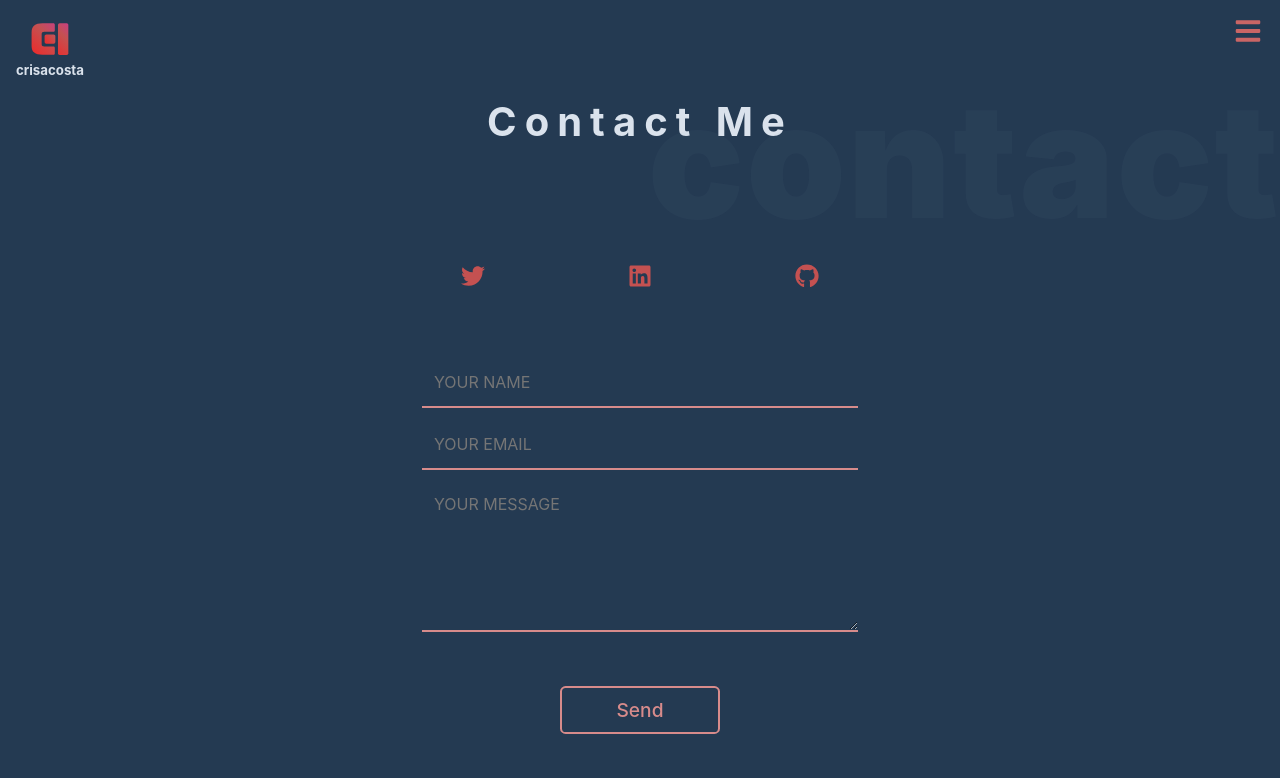
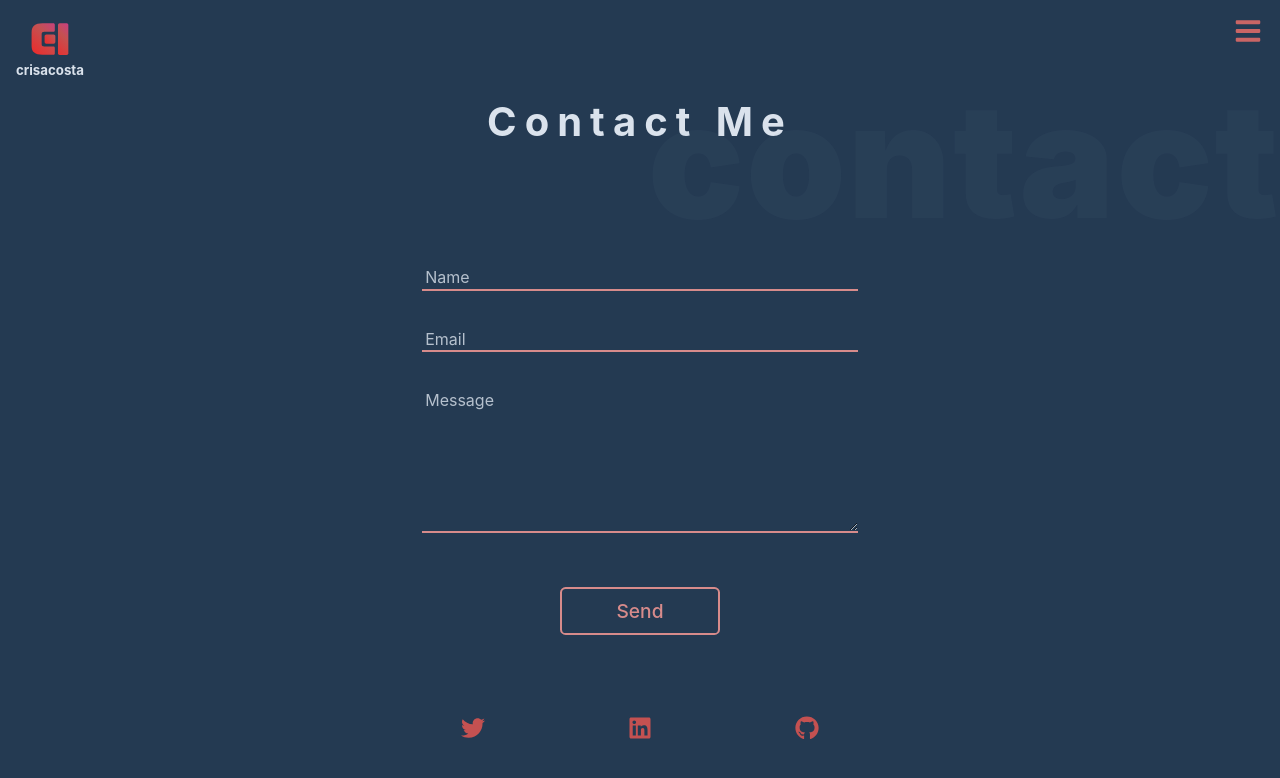
Before and after one commit to eatcodesforlife/my-react-portfolio, a React (Create React App) app: page /contact in a window 1280 px wide. Shown: the top 778 px of the page. Built offline with nearby package versions, Linux system fonts and the light colour scheme.

Commit message:
added floating lables on form

```diff
--- a/package.json
+++ b/package.json
@@ -7,7 +7,7 @@
     "@testing-library/react": "^11.2.2",
     "@testing-library/user-event": "^12.6.0",
     "framer-motion": "^9.0.1",
-    "react": "^17.0.1",
+    "react": "^18.2.0",
     "react-confetti": "^6.1.0",
     "react-dom": "^17.0.1",
     "react-icons": "^4.1.0",
@@ -39,8 +39,5 @@
       "last 1 firefox version",
       "last 1 safari version"
     ]
-  },
-  "devDependencies": {
-    "tailwindcss": "^3.2.6"
   }
 }
--- a/src/App.js
+++ b/src/App.js
@@ -1,7 +1,6 @@
 import React from 'react'
 import { BrowserRouter, Routes, Route } from 'react-router-dom'
 import About from './pages/About'
-import Home from './pages/Home'
 import Contact from './pages/Contact'
 import Projects from './pages/Projects'
 import SubmissionSuccess from './pages/SubmissionSuccess'
--- /dev/null
+++ b/src/components/test/Test.js
@@ -0,0 +1,18 @@
+import React from 'react'
+import './test.css'
+const Test = () => {
+  return (
+    <div>
+
+       <form action="" className='form'>
+            <div className="form-control test-form-input-container">
+                <input placeholder='NAME' type="text" name='name' required
+                />
+                <label htmlFor="name" className='test-label'>Name</label>
+            </div>
+        </form>
+    </div>
+  )
+}
+
+export default Test
--- /dev/null
+++ b/src/components/test/test.css
@@ -0,0 +1,25 @@
+.test-form-input-container {
+    position: relative;
+}
+
+.test-form-input-container input::placeholder {
+    color: transparent;
+}
+
+.test-form-input-container label {
+    position: absolute;
+    left: 0;
+    margin-top: -20px;
+    font-size: 1.2rem;
+    font-weight: 200;
+    transition: var(--transition2);
+}
+
+.test-form-input-container input:placeholder-shown + label {
+    transform: translateY(40px);
+}
+
+.test-form-input-container input:focus + label{
+    transform: translateY(0);
+    font-size: 1rem;
+}
--- a/src/index.css
+++ b/src/index.css
@@ -1,6 +1,3 @@
-@tailwind base;
-@tailwind components;
-@tailwind utilities;
 
 /*
 ======
@@ -746,29 +743,67 @@ a {
 }
 
 .form input,
-textarea {
+.form textarea {
   width: 100%;
   background: transparent;
   border-top: none;
   border-right: none;
   border-left: none;
   border-bottom: 2px solid var(--clr-primary-8);
-  color: var(--clr-primary-7);
+  color: var(--clr-gray-9);
   font-family: inherit;
+  outline: none;
+  margin-top: 1.2rem;
+  font-size: 1.2rem;
+  font-weight: 300;
 }
 
+
 .form input {
-  height: 50px;
-  padding: 0 0.75rem;
+  height: 30px;
+  padding: 0 0.20rem;
   margin-bottom: 0.75rem;
-  font-size: 1rem;
 }
 
 .form textarea {
   height: 150px;
+  padding: 0.20rem;
+}
+
+.form-control {
+  position: relative;
+}
+.form-control input::placeholder,
+.form-control textarea::placeholder {
+  color: transparent;
+}
+
+.form-control label {
+  position: absolute;
+  font-size: .7rem;
+  opacity: .8;
+  left: 0;
+  top: 0;
+  margin-left: 0;
+  transition: var(--transition2);
+}
+
+
+.form-control input:placeholder-shown + label,
+.form-control textarea:placeholder-shown + label {
+  transform: translateY(1.5rem);
   font-size: 1rem;
-  padding: 0.75rem;
+  margin-left: .20rem;
 }
+
+
+.form-control input:focus + label,
+.form-control textarea:focus + label{
+  transform: translateY(0);
+  font-size: .7rem;
+  margin-left: 0;
+}
+
 
 .input-container {
   padding-bottom: 5rem;
--- a/src/pages/Contact.js
+++ b/src/pages/Contact.js
@@ -28,7 +28,7 @@ const Connect = () => {
                 </span>
             </div>
             <div className="contactme-center">
-                <SocialLinks />
+
                 <form
                     id='contact-form'
                     className='form'
@@ -44,17 +44,22 @@ const Connect = () => {
                     </div>
                     <div className="input-container">
                         <div className="form-control">
-                        <input placeholder='YOUR NAME' type="text" name='name' required/>
+                            <input placeholder='NAME' type="text" name='name' required
+                            />
+                            <label htmlFor="name">Name</label>
                         </div>
                         <div className="form-control">
                             <input placeholder='YOUR EMAIL' type="email" name='email' required/>
+                            <label htmlFor="name">Email</label>
                         </div>
                         <div className="form-control">
                             <textarea placeholder='YOUR MESSAGE' type="text" name='message' required/>
+                            <label htmlFor="name">Message</label>
                         </div>
                     </div>
                     <button type='submit' onClick={submitHandler}>Send</button>
                 </form>
+                <SocialLinks />
             </div>
         </section>
     )
--- a/src/pages/Errorpage.js
+++ b/src/pages/Errorpage.js
@@ -1,5 +1,6 @@
 import React from 'react'
 import HomeButton from '../components/HomeButton'
+import Test from '../components/test/Test'
 
 const Errorpage = () => {
     return (
```
Also changed, not shown: tailwind.config.js (deleted, +0 -10 lines), 1 other file (tests, documents, lock files or other folders).
